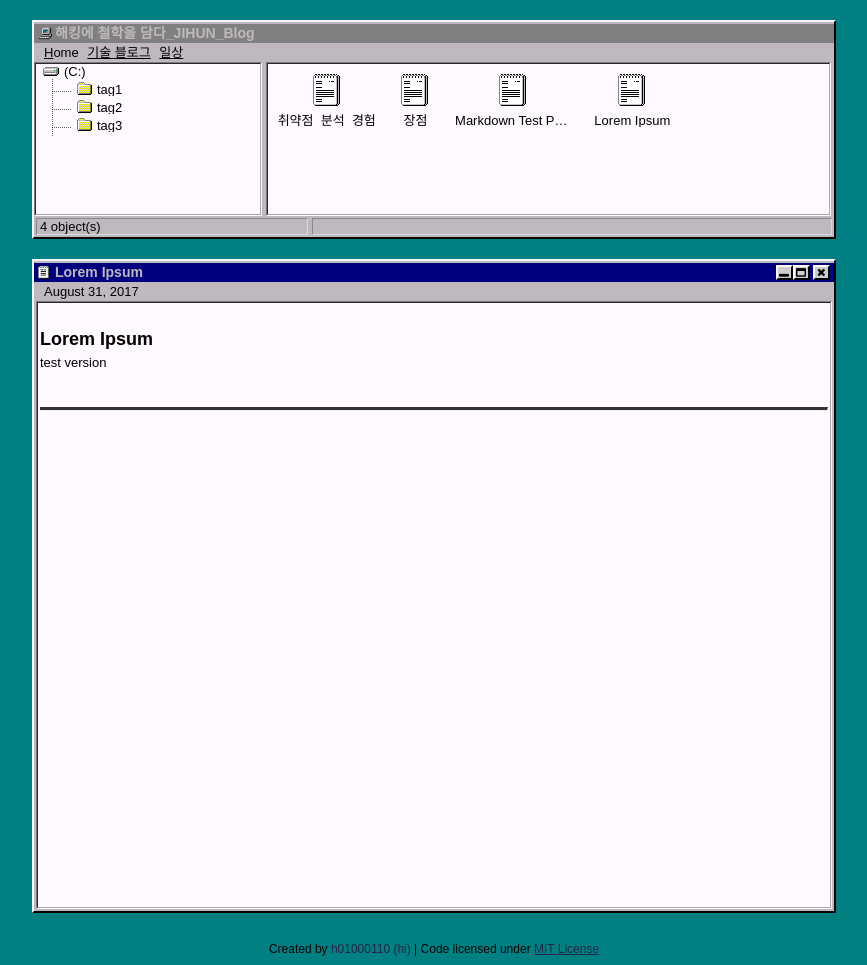
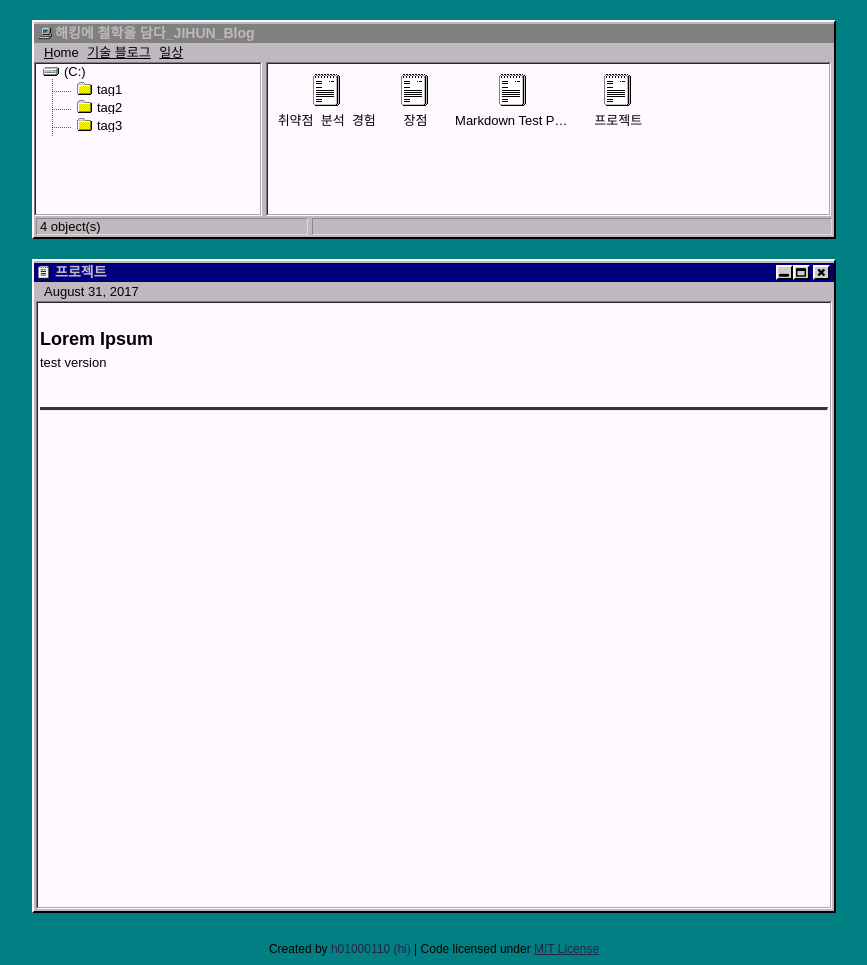
Before and after one commit to easy-day/easy-day.github.io, a Jekyll site: the page built from _posts/2017-08-31-lorem-ipsum.md, in a window 1280 px wide. Shown: the whole page, without its empty margins (206-1073 px from the left). Built offline with Jekyll 4.4.1, drawn with Linux system fonts in a browser that asks for light colours.

Commit message:
Update 2017-08-31-lorem-ipsum.md

```diff
--- a/_posts/2017-08-31-lorem-ipsum.md
+++ b/_posts/2017-08-31-lorem-ipsum.md
@@ -1,6 +1,6 @@
 ---
 layout: default
-title: "Lorem Ipsum"
+title: "프로젝트"
 tags: tag3
 ---
 
```
